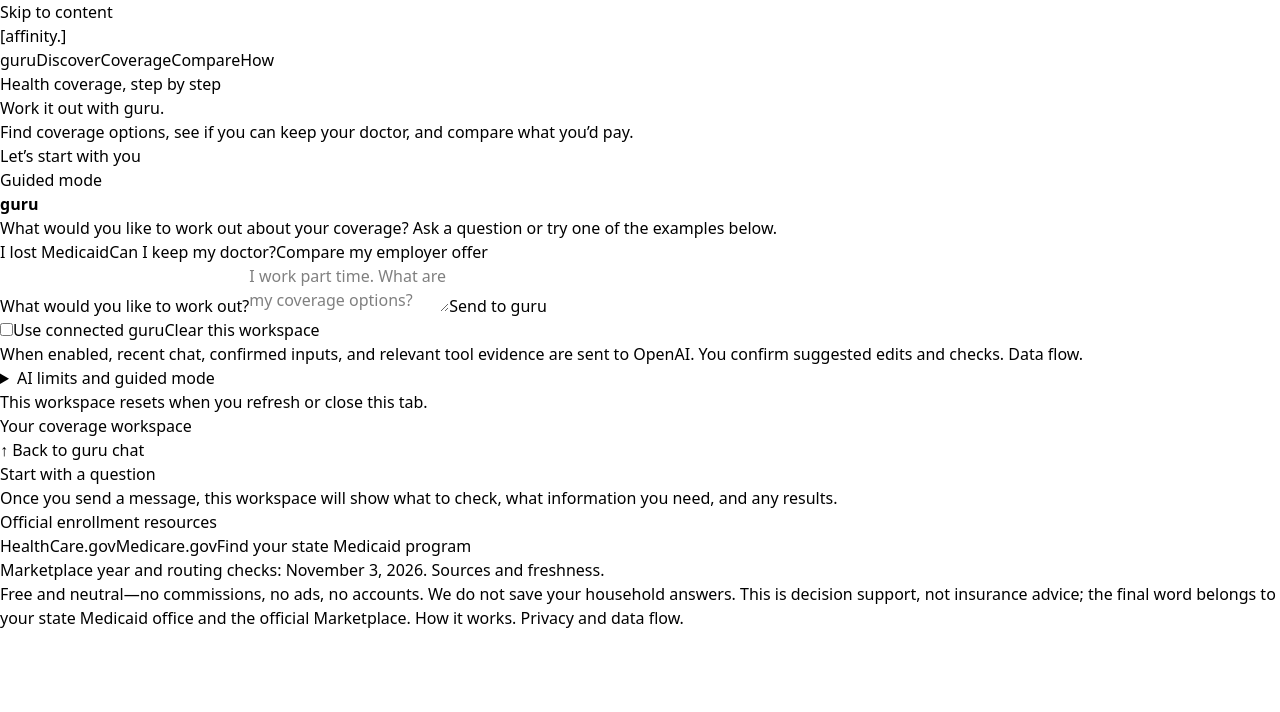
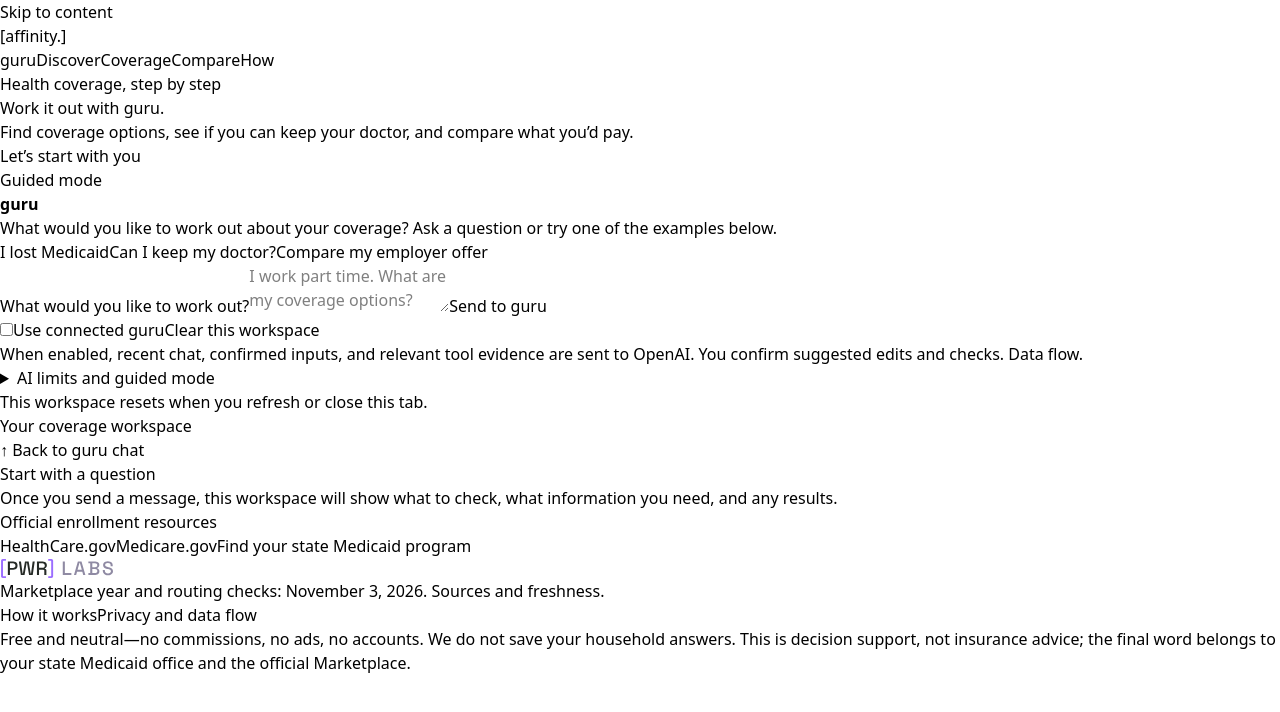
Before and after one commit to PWR-LABS/affinity, a Next.js app: page / in a window 1280 px wide. Shown: the top 712 px of the page. Built offline with nearby package versions, Linux system fonts and the light colour scheme.

Commit message:
Compact affinity footer and link studio wordmark (#55)
Co-authored-by: Christopher Nmai <277142827+nmaitochondria@users.noreply.github.com>

```diff
--- a/src/app/globals.css
+++ b/src/app/globals.css
@@ -90,7 +90,7 @@ body {
 }
 .site-header-inner,
 .site-main,
-.site-footer p {
+.site-footer-inner {
   width: 100%;
   max-width: var(--site-width);
   margin: 0 auto;
@@ -130,9 +130,20 @@ body {
   box-shadow: inset 0 -2px 0 color-mix(in srgb, var(--accent) 74%, transparent);
 }
 .site-main { flex: 1; padding-block: 2.15rem 3rem; }
-.site-footer { border-top: 1px solid var(--divider); margin-top: 1.5rem; }
-.site-footer p { padding-block: 1.2rem 2rem; font-size: 0.8rem; line-height: 1.55; color: var(--muted); }
-.site-footer a { color: var(--accent); font-weight: 500; }
+.site-footer { border-top: 1px solid var(--divider); font-size: 0.8rem; line-height: 1.5; color: var(--muted); }
+.site-footer-inner { display: grid; gap: 0.45rem; padding-block: 0.85rem 1rem; }
+.site-footer-meta { display: flex; flex-wrap: wrap; align-items: center; column-gap: 1.1rem; row-gap: 0.25rem; }
+.site-footer p { margin: 0; }
+.site-footer-meta > p { flex: 1 1 22rem; }
+.site-footer a { color: var(--accent); font-weight: 500; text-underline-offset: 0.15em; }
+.site-footer a:hover { text-decoration: underline; }
+.site-footer-brand { display: inline-flex; align-items: center; min-height: 1.75rem; }
+.site-footer-brand img { display: block; width: 7.125rem; height: auto; }
+.site-footer-links { display: flex; flex-wrap: wrap; gap: 0.25rem 0.9rem; margin-inline-start: auto; }
+.site-footer-links a { display: inline-flex; align-items: center; min-height: 1.5rem; }
+@media (max-width: 900px) {
+  .site-footer-links { width: 100%; margin-inline-start: 0; }
+}
 
 /* ---- Friendlier page headers + soft cards ----------------------------------- */
 .page-header { margin: 0; max-width: none; }
@@ -1327,7 +1338,6 @@ body {
     white-space: nowrap;
   }
   .site-main { padding-block: 1.65rem 2.6rem; }
-  .site-footer p { padding-block: 1.25rem 2rem; }
   .page-title { font-size: 1.65rem; line-height: 1.22; }
   .page-subtitle { font-size: 0.98rem; line-height: 1.55; }
   .page-panel { padding: 1.1rem; }
--- a/src/components/SiteShell.tsx
+++ b/src/components/SiteShell.tsx
@@ -1,5 +1,6 @@
 "use client";
 
+import Image from "next/image";
 import Link from "next/link";
 import { usePathname } from "next/navigation";
 import type { ReactNode } from "react";
@@ -44,12 +45,22 @@ export function SiteShell({ children, freshness }: { children: ReactNode; freshn
       </main>
 
       <footer className="site-footer">
-        <p>Marketplace year and routing checks: {new Date(freshness.checkedAt).toLocaleDateString("en-US", { timeZone: "UTC", year: "numeric", month: "long", day: "numeric" })}. <Link href="/sources">Sources and freshness</Link>.</p>
-        <p>
-          Free and neutral—no commissions, no ads, no accounts. We do not save your household answers. This is decision
-          support, not insurance advice; the final word belongs to your state Medicaid office and the official
-          Marketplace. <Link href="/how-it-works">How it works</Link>. <Link href="/privacy">Privacy and data flow</Link>.
-        </p>
+        <div className="site-footer-inner">
+          <div className="site-footer-meta">
+            <a className="site-footer-brand" href="https://pwr-labs.ai/">
+              <Image src="/pwr-labs-wordmark.svg" alt="[PWR] LABS studio" width={114} height={21} unoptimized />
+            </a>
+            <p>Marketplace year and routing checks: {new Date(freshness.checkedAt).toLocaleDateString("en-US", { timeZone: "UTC", year: "numeric", month: "long", day: "numeric" })}. <Link href="/sources">Sources and freshness</Link>.</p>
+            <nav className="site-footer-links" aria-label="Footer">
+              <Link href="/how-it-works">How it works</Link>
+              <Link href="/privacy">Privacy and data flow</Link>
+            </nav>
+          </div>
+          <p>
+            Free and neutral—no commissions, no ads, no accounts. We do not save your household answers. This is decision
+            support, not insurance advice; the final word belongs to your state Medicaid office and the official Marketplace.
+          </p>
+        </div>
       </footer>
     </div>
     </GuruContextProvider>
```
Also changed, not shown: public/pwr-labs-wordmark.svg (added).
